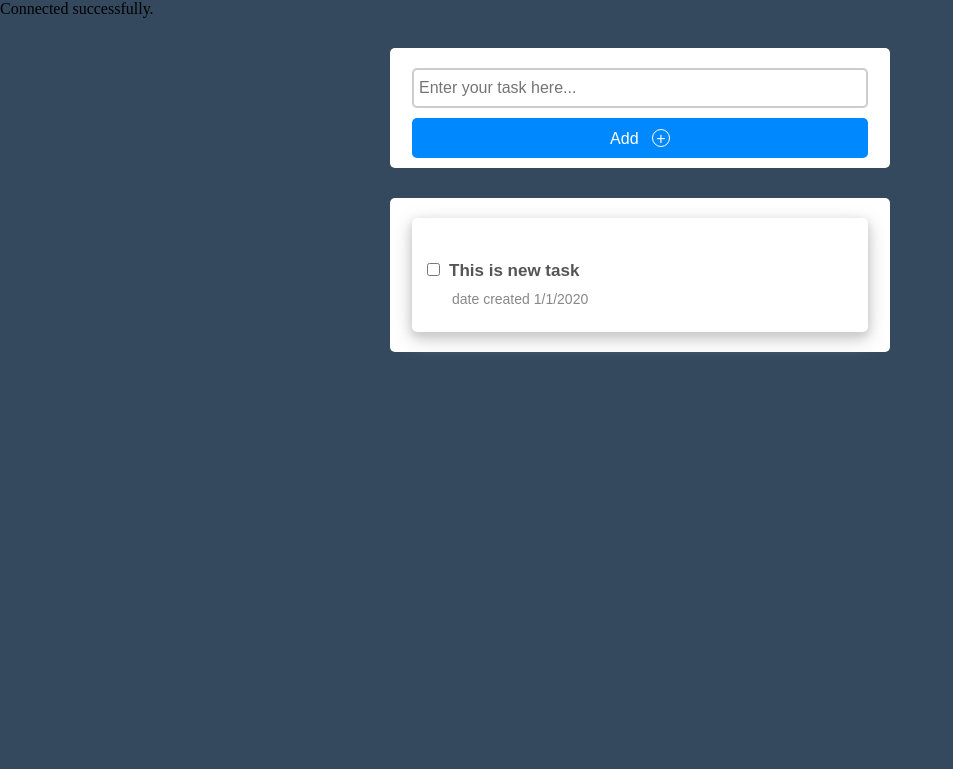
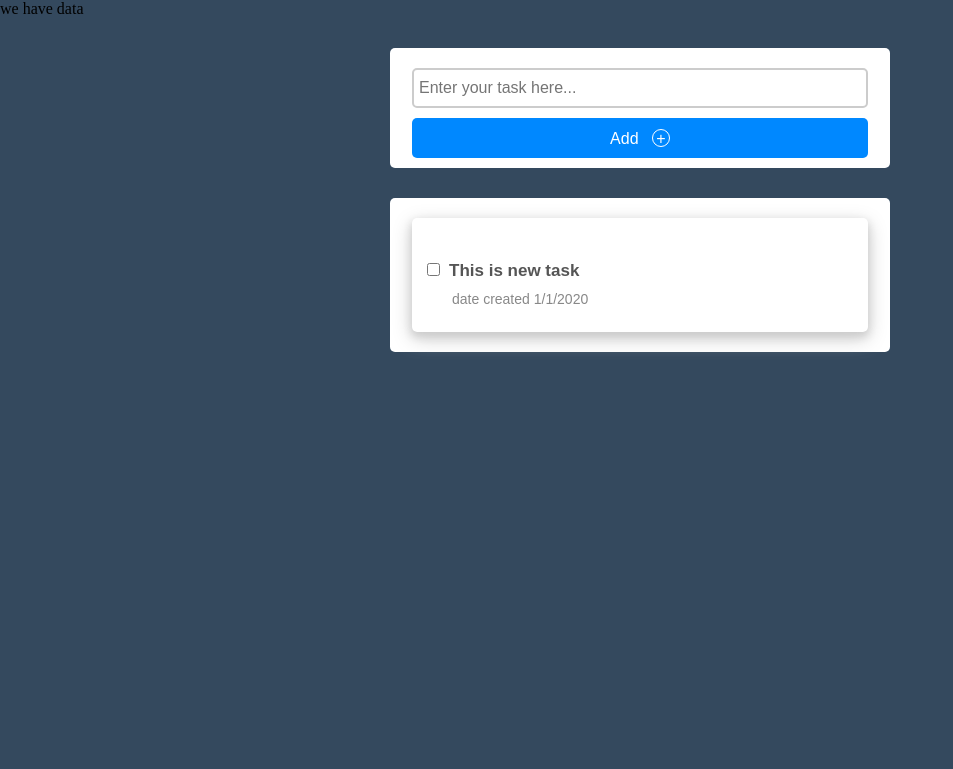
Before and after one commit to AlecTech/mysqli-assignment-to-do-list-AlecTech, a PHP site: page / in a window 1280 px wide. Shown: the top 769 px of the page, without its empty margins (0-953 px from the left). Run offline with PHP 8.4, Linux system fonts and the light colour scheme; tables that the repository leaves empty or names only in its code hold one stand-in row (values such as "Sample post").

Commit message:
request data from the DB and test if data is present

```diff
--- a/index.php
+++ b/index.php
@@ -7,7 +7,26 @@ $connection = new mysqli(HOST, USER, PASSWORD, DATABASE);
 if ($connection->connect_error) {
 die('Connection failed: ' . $connection->connect_error);
 }
-echo 'Connected successfully.';
+
+// SET UP YOUR SELECT SQL STATEMENT
+$sql = 'SELECT * FROM todos';
+// QUERY USING YOUR SQL STATEMENT
+$result = $connection->query($sql);
+// TEST TO SEE IF YOUR QUERY RETURNED ANY RESULTS
+if( $result->num_rows > 0)
+    { //we have results!
+        echo "we have data";
+    }
+    else
+    {
+        echo "we missing data";
+    // while($row = $result->fetch_assoc()) {
+    // DO SOMETHING WITH THE ROW’S DATA
+    }
+    // }
+
+
+
 $connection->close();
 ?>
 
```
